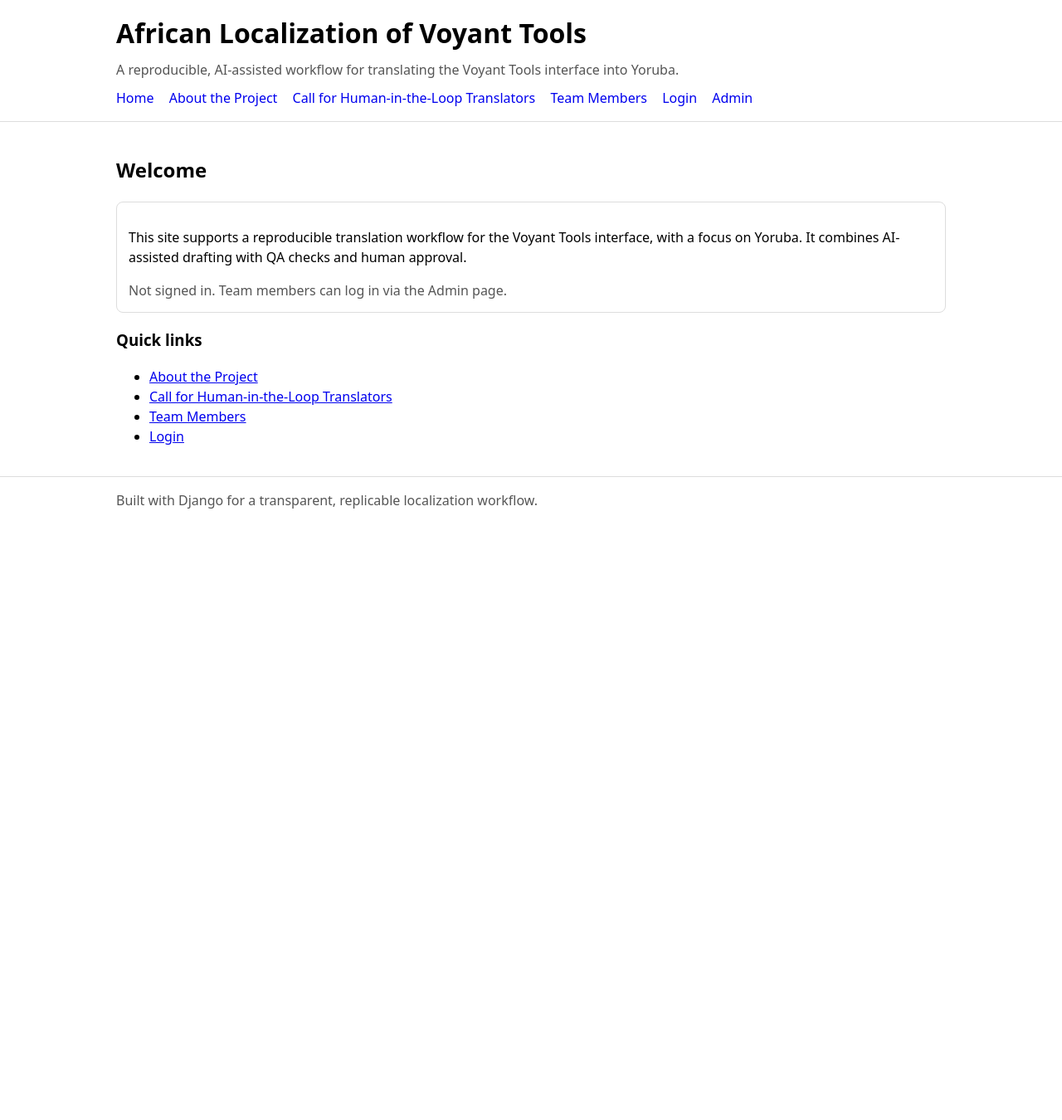
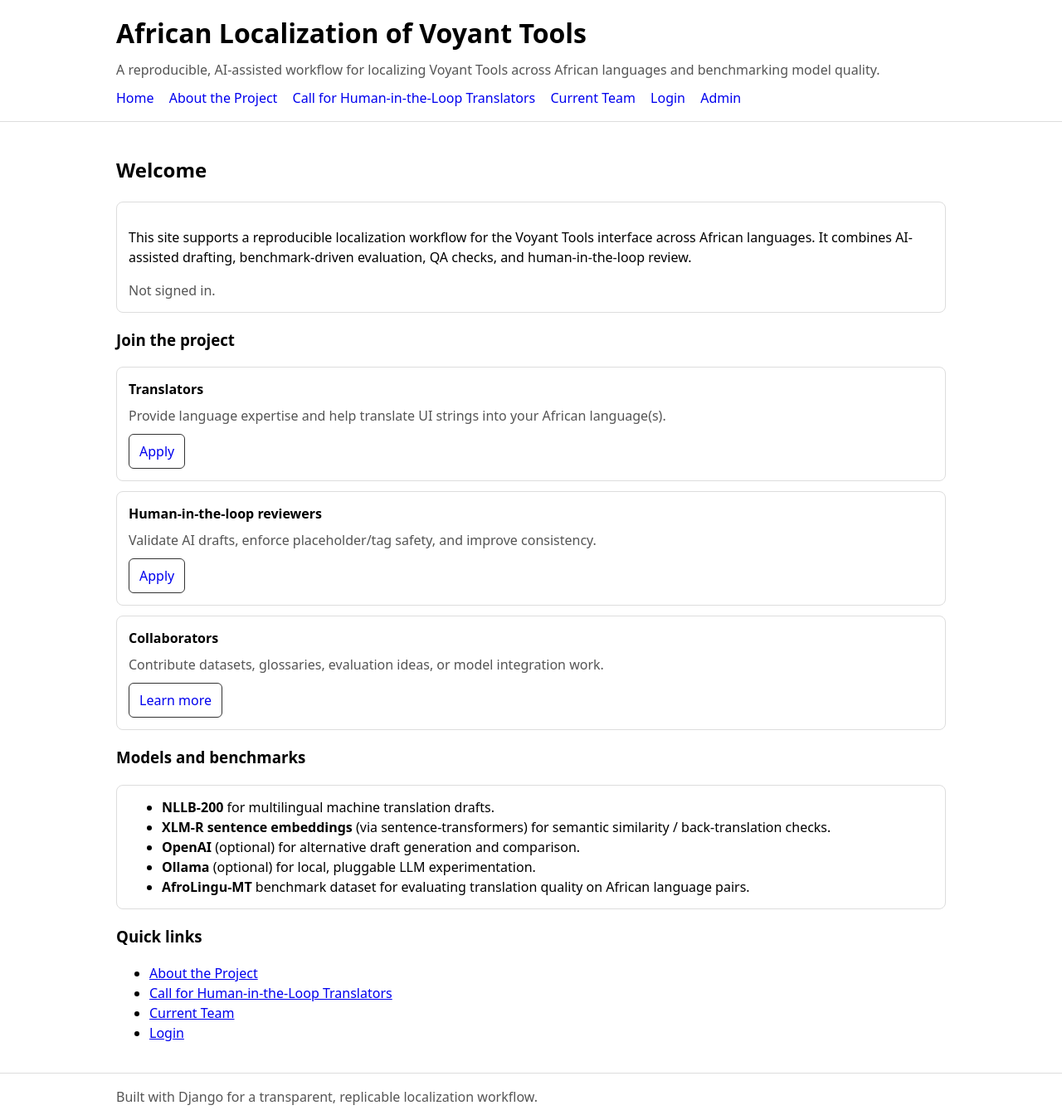
Before and after one commit to Sagaustus/spyral_translation, a Django app: page / in a window 1280 px wide. Shown: the whole page at 83% size. Before the commit the page ends 613 px from the top, so only its background shows below. Run offline with Django 5.2, Linux system fonts and the light colour scheme.

Commit message:
Broaden site messaging and add team photos

```diff
--- a/l10n/forms.py
+++ b/l10n/forms.py
@@ -74,6 +74,8 @@
     wants_acknowledgement = forms.BooleanField(required=False, initial=True)
     acknowledgement_name = forms.CharField(max_length=200, required=False)
 
+    photo = forms.ImageField(required=False)
+
     def clean_username(self):
         username = (self.cleaned_data.get("username") or "").strip()
         if not username:
@@ -125,6 +127,7 @@
             dialect=self.cleaned_data.get("dialect") or "",
             wants_acknowledgement=bool(self.cleaned_data.get("wants_acknowledgement")),
             acknowledgement_name=(self.cleaned_data.get("acknowledgement_name") or "").strip(),
+            photo=self.cleaned_data.get("photo"),
             status=TranslatorApplication.ApplicationStatus.PENDING,
         )
         return application
--- a/l10n/models.py
+++ b/l10n/models.py
@@ -207,6 +207,8 @@
     wants_acknowledgement = models.BooleanField(default=True)
     acknowledgement_name = models.CharField(max_length=200, blank=True)
 
+    photo = models.ImageField(upload_to="team_photos/", blank=True, null=True)
+
     status = models.CharField(
         max_length=16,
         choices=ApplicationStatus.choices,
--- a/l10n/templates/l10n/apply.html
+++ b/l10n/templates/l10n/apply.html
@@ -14,7 +14,7 @@
   </div>
 
   <div class="card">
-    <form method="post">
+    <form method="post" enctype="multipart/form-data">
       {% csrf_token %}
       {{ form.as_p }}
       <button type="submit">Submit application</button>
--- a/l10n/templates/l10n/base.html
+++ b/l10n/templates/l10n/base.html
@@ -24,13 +24,13 @@
       <div style="max-width: 1000px; margin: 0 auto;">
         <h1 style="margin: 0 0 8px 0;">African Localization of Voyant Tools</h1>
         <p class="muted" style="margin: 0 0 10px 0;">
-          A reproducible, AI-assisted workflow for translating the Voyant Tools interface into Yoruba.
+          A reproducible, AI-assisted workflow for localizing Voyant Tools across African languages and benchmarking model quality.
         </p>
         <nav>
           <a href="{% url 'l10n_home' %}">Home</a>
           <a href="{% url 'l10n_about' %}">About the Project</a>
           <a href="{% url 'l10n_call_translators' %}">Call for Human-in-the-Loop Translators</a>
-          <a href="{% url 'l10n_team' %}">Team Members</a>
+          <a href="{% url 'l10n_team' %}">Current Team</a>
 
           {% if user.is_authenticated %}
             <a href="{% url 'l10n_application' %}">My Application</a>
--- a/l10n/templates/l10n/home.html
+++ b/l10n/templates/l10n/home.html
@@ -5,24 +5,59 @@
 
   <div class="card">
     <p>
-      This site supports a reproducible translation workflow for the Voyant Tools interface, with a focus on Yoruba.
-      It combines AI-assisted drafting with QA checks and human approval.
+      This site supports a reproducible localization workflow for the Voyant Tools interface across African languages.
+      It combines AI-assisted drafting, benchmark-driven evaluation, QA checks, and human-in-the-loop review.
     </p>
 
     {% if user.is_authenticated %}
       <p class="muted" style="margin-bottom: 0;">Signed in as {{ user.get_username }}.</p>
     {% else %}
-      <p class="muted" style="margin-bottom: 0;">
-        Not signed in. Team members can log in via the Admin page.
-      </p>
+      <p class="muted" style="margin-bottom: 0;">Not signed in.</p>
     {% endif %}
+  </div>
+
+  <h3>Join the project</h3>
+
+  <div class="card">
+    <h4 style="margin: 0 0 8px 0;">Translators</h4>
+    <p class="muted" style="margin: 0 0 10px 0;">
+      Provide language expertise and help translate UI strings into your African language(s).
+    </p>
+    <a class="btn" href="{% url 'l10n_apply' %}">Apply</a>
+  </div>
+
+  <div class="card">
+    <h4 style="margin: 0 0 8px 0;">Human-in-the-loop reviewers</h4>
+    <p class="muted" style="margin: 0 0 10px 0;">
+      Validate AI drafts, enforce placeholder/tag safety, and improve consistency.
+    </p>
+    <a class="btn" href="{% url 'l10n_apply' %}">Apply</a>
+  </div>
+
+  <div class="card">
+    <h4 style="margin: 0 0 8px 0;">Collaborators</h4>
+    <p class="muted" style="margin: 0 0 10px 0;">
+      Contribute datasets, glossaries, evaluation ideas, or model integration work.
+    </p>
+    <a class="btn" href="{% url 'l10n_call_translators' %}">Learn more</a>
+  </div>
+
+  <h3>Models and benchmarks</h3>
+  <div class="card">
+    <ul style="margin: 0;">
+      <li><strong>NLLB-200</strong> for multilingual machine translation drafts.</li>
+      <li><strong>XLM-R sentence embeddings</strong> (via sentence-transformers) for semantic similarity / back-translation checks.</li>
+      <li><strong>OpenAI</strong> (optional) for alternative draft generation and comparison.</li>
+      <li><strong>Ollama</strong> (optional) for local, pluggable LLM experimentation.</li>
+      <li><strong>AfroLingu-MT</strong> benchmark dataset for evaluating translation quality on African language pairs.</li>
+    </ul>
   </div>
 
   <h3>Quick links</h3>
   <ul>
     <li><a href="{% url 'l10n_about' %}">About the Project</a></li>
     <li><a href="{% url 'l10n_call_translators' %}">Call for Human-in-the-Loop Translators</a></li>
-    <li><a href="{% url 'l10n_team' %}">Team Members</a></li>
+    <li><a href="{% url 'l10n_team' %}">Current Team</a></li>
     <li><a href="{% url 'l10n_login' %}">Login</a></li>
   </ul>
 {% endblock %}
--- a/l10n/views.py
+++ b/l10n/views.py
@@ -29,7 +29,12 @@
 
 
 def team(request: HttpRequest) -> HttpResponse:
-    return render(request, "l10n/team.html")
+    approved = (
+        TranslatorApplication.objects.filter(status=TranslatorApplication.ApplicationStatus.APPROVED)
+        .select_related("user", "desired_locale")
+        .order_by("full_name")
+    )
+    return render(request, "l10n/team.html", {"approved_applications": approved})
 
 
 def call_translators(request: HttpRequest) -> HttpResponse:
@@ -40,7 +45,7 @@
     _ensure_yoruba_locale()
 
     if request.method == "POST":
-        form = TranslatorApplicationForm(request.POST)
+        form = TranslatorApplicationForm(request.POST, request.FILES)
         if form.is_valid():
             application = form.save()
             login(request, application.user)
--- a/requirements.txt
+++ b/requirements.txt
@@ -5,3 +5,4 @@
 gunicorn
 whitenoise
 pycountry
+Pillow
--- a/voyant_l10n_hub/settings.py
+++ b/voyant_l10n_hub/settings.py
@@ -162,6 +162,9 @@
 STATIC_URL = "static/"
 STATIC_ROOT = BASE_DIR / "staticfiles"
 
+MEDIA_URL = "media/"
+MEDIA_ROOT = BASE_DIR / "media"
+
 STORAGES = {
     "default": {
         "BACKEND": "django.core.files.storage.FileSystemStorage",
--- a/voyant_l10n_hub/urls.py
+++ b/voyant_l10n_hub/urls.py
@@ -15,6 +15,8 @@
     2. Add a URL to urlpatterns:  path('blog/', include('blog.urls'))
 """
 
+from django.conf import settings
+from django.conf.urls.static import static
 from django.contrib import admin
 from django.urls import include, path
 
@@ -22,3 +24,7 @@
     path("", include("l10n.urls")),
     path("admin/", admin.site.urls),
 ]
+
+
+if settings.DEBUG:
+    urlpatterns += static(settings.MEDIA_URL, document_root=settings.MEDIA_ROOT)
```
Also changed, not shown: l10n/templates/l10n/about.html (+23 -8 lines), l10n/templates/l10n/team.html (+28 -2 lines), l10n/migrations/0005_translatorapplication_photo.py (added).
